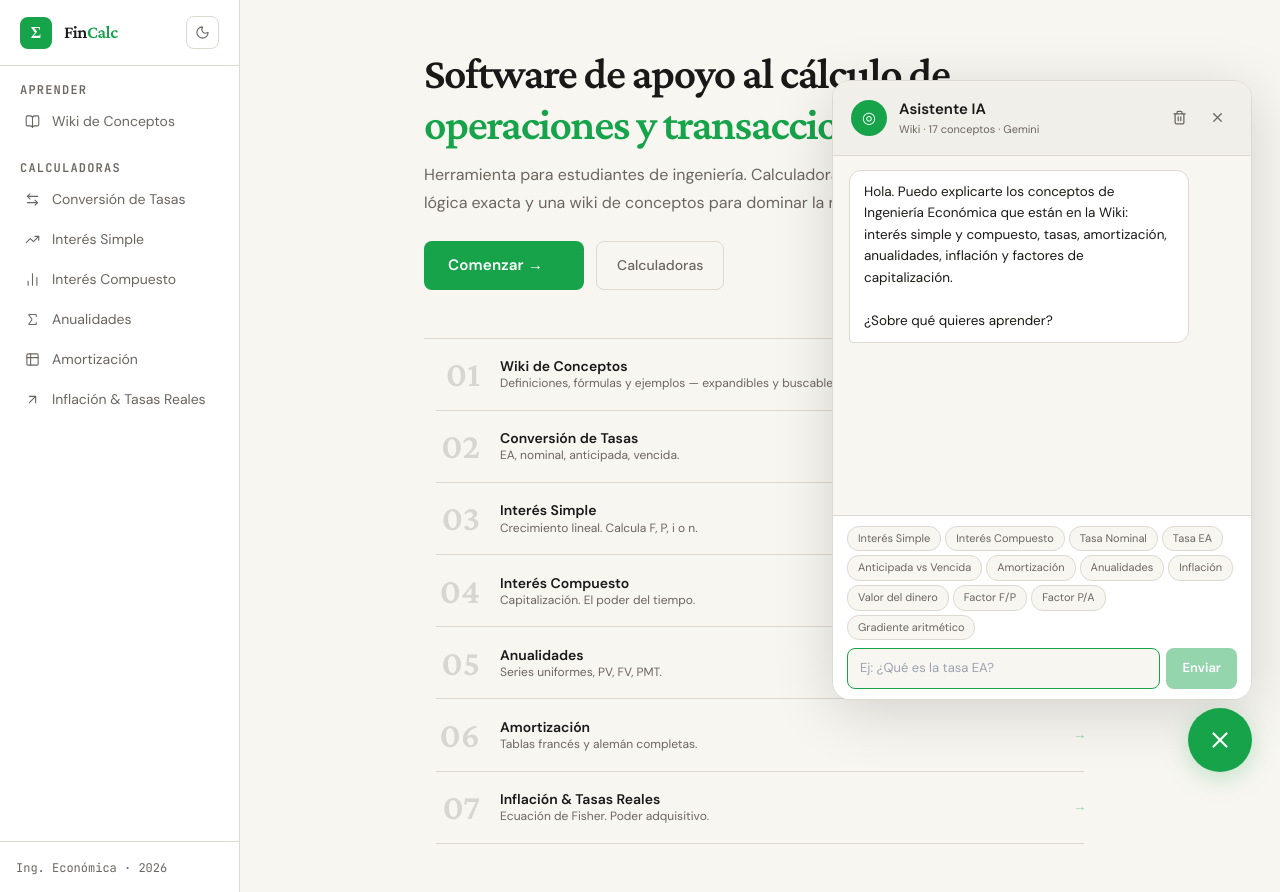
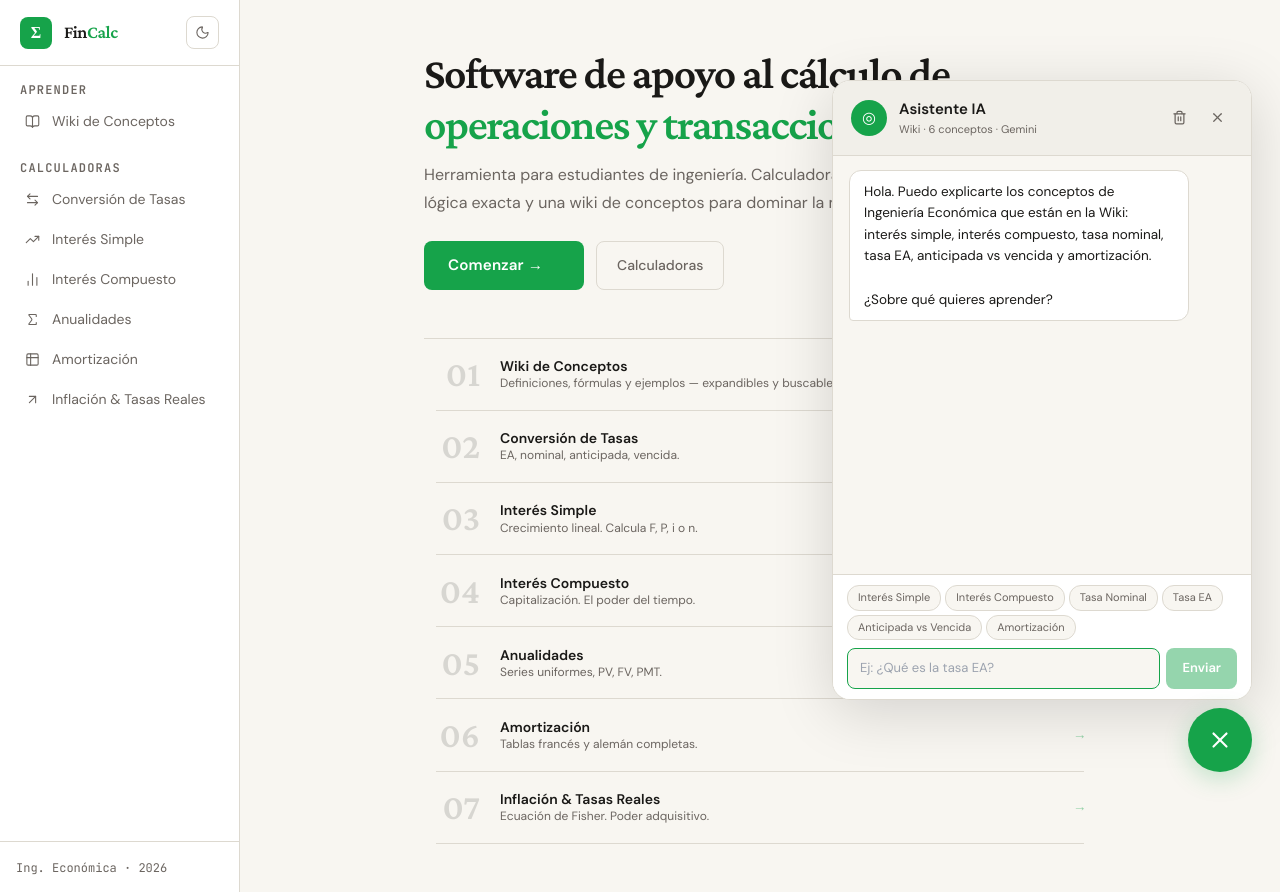
Before and after one commit to kealmahe2003/Proyecto-Ing-economica, a React (Vite) app: page / in a window 1280 px wide. Both pictures are taken after a click on the button 1220 px from the left and 740 px from the top of the page. Built offline with nearby package versions, Linux system fonts and the light colour scheme.

Commit message:
Update chatbot welcome message and concept list
Removed several economic concepts from the chatbot's welcome message and updated the concept count.

```diff
--- a/src/components/ui/Chatbot.tsx
+++ b/src/components/ui/Chatbot.tsx
@@ -21,15 +21,9 @@ const QUICK_TOPICS = [
   'Tasa EA',
   'Anticipada vs Vencida',
   'Amortización',
-  'Anualidades',
-  'Inflación',
-  'Valor del dinero',
-  'Factor F/P',
-  'Factor P/A',
-  'Gradiente aritmético',
 ]
 
-const WELCOME = `Hola. Puedo explicarte los conceptos de Ingeniería Económica que están en la Wiki: interés simple y compuesto, tasas, amortización, anualidades, inflación y factores de capitalización.
+const WELCOME = `Hola. Puedo explicarte los conceptos de Ingeniería Económica que están en la Wiki: interés simple, interés compuesto, tasa nominal, tasa EA, anticipada vs vencida y amortización.
 
 ¿Sobre qué quieres aprender?`
 
@@ -114,7 +108,7 @@ export default function Chatbot() {
           <div className="icon">◎</div>
           <div className="info">
             <h2>Asistente IA</h2>
-            <p>Wiki · 17 conceptos · Gemini</p>
+            <p>Wiki · 6 conceptos · Gemini</p>
           </div>
           <div className="actions">
             <button onClick={clearChat} title="Limpiar conversación">
```
